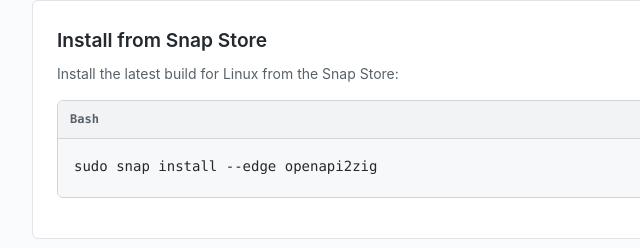
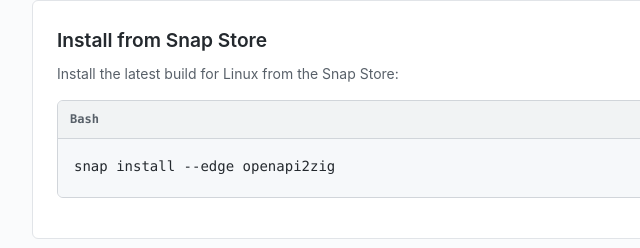
Before and after one commit to christianhelle/openapi2zig, a plain HTML site: page docs/index.html in a window 1280 px wide. Shown: the part 1261-1509 px from the top of the page, 128-768 px from the left. Drawn offline with Linux system fonts and the light colour scheme.

Commit message:
Fix mismatch between copy-button payload and rendered command

```diff
--- a/docs/index.html
+++ b/docs/index.html
@@ -193,7 +193,7 @@
                     📋
                   </button>
                 </div>
-                <pre><code>sudo snap install --edge openapi2zig</code></pre>
+                <pre><code>snap install --edge openapi2zig</code></pre>
               </div>
             </div>
 
```
